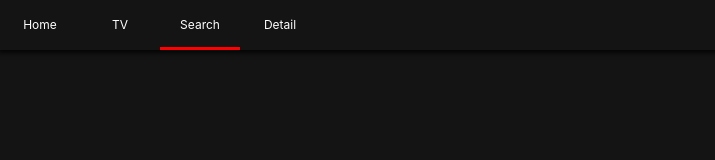
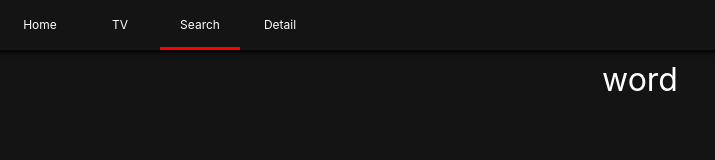
Before and after one commit to sonyun247/react-practice, a React (Create React App) app: page /search in a window 1280 px wide. Shown: the top 160 px of the page, without its empty margins (0-715 px from the left). Built offline with nearby package versions, Linux system fonts and the light colour scheme.

Commit message:
search Presenter

```diff
--- a/src/Routes/Search/SearchContainer.js
+++ b/src/Routes/Search/SearchContainer.js
@@ -11,12 +11,21 @@ export default class extends React.Component {
         error: null
     }
 
-    handleSubmit = () => {
+    handleSubmit = event => {
+        event.preventDefault();
         const { searchWord } = this.state;
         console.log(searchWord);
         if (searchWord !== "") {
             this.searching();
         }
+    }
+
+    updateWord = event => {
+        const { target: { value } } = event;
+        console.log(value)
+        this.setState({
+            searchWord: value
+        })
     }
 
     async searching() {
@@ -43,6 +52,7 @@ export default class extends React.Component {
                 loading={loading}
                 error={error}
                 handleSubmit={this.handleSubmit}
+                updateWord={this.updateWord}
             />
         );
     }
--- a/src/Routes/Search/SearchPresenter.js
+++ b/src/Routes/Search/SearchPresenter.js
@@ -1,14 +1,57 @@
-import PropTypes, { func } from "prop-types";
+import Loader from "Components/Loader";
+import Section from "Components/Section";
+import PropTypes from "prop-types";
 import styled from "styled-components";
+
+const Container = styled.div`
+padding: 0px 10px;
+`;
+
+const Form = styled.form`
+    margin-bottom:50px;
+    width:100%;
+    `;
+
+const Input = styled.input`
+    all: unset;
+    font-size:32px;
+    width:100%;
+    text-align:center;
+    `;
 
 const SearchPresenter = ({ movieResults,
     tvResults,
     searchWord,
     loading,
     error,
-    handleSubmit }) => null;
+    handleSubmit,
+    updateWord }) => (
+    <Container>
+        <Form onSubmit={handleSubmit}>
+            <Input
+                placeholder="Search"
+                value={searchWord}
+                onChange={updateWord} />
+        </Form>
+        {loading ? <Loader /> : (
+            <>
+                {movieResults && movieResults.length > 0 && (
+                    <Section title="Movie">
+                        {movieResults.map(movie =>
+                            <span key={movie.id}>{movie.title}</span>)}
+                    </Section>
+                )}
+                {tvResults && tvResults.length > 0 && (
+                    <Section title="TV">
+                        {tvResults.map(tv =>
+                            <span key={tv.id}>{tv.name}</span>)}
+                    </Section>
+                )}
+            </>
+        )}
+    </Container>);
 
-SearchPresenter.PropTypes = {
+SearchPresenter.propTypes = {
     movieResults: PropTypes.array,
     tvResults: PropTypes.array,
     searchWord: PropTypes.string,
--- a/src/Routes/TV/TVPresenter.js
+++ b/src/Routes/TV/TVPresenter.js
@@ -11,12 +11,12 @@ const TVPresenter = ({ popular, airingToday, loading, error }) => loading ? <Loa
     <Container>
         {popular && popular.length > 0 && (
             <Section title="Popular TV Shows">
-                {popular.map(show => (<span key={show.id}>{show.name}</span>))}
+                {popular.map(tv => (<span key={tv.id}>{tv.name}</span>))}
             </Section>
         )}
         {airingToday && airingToday.length > 0 && (
             <Section title="Airing Today TV Shows">
-                {airingToday.map(show => (<span key={show.id}>{show.name}</span>))}
+                {airingToday.map(tv => (<span key={tv.id}>{tv.name}</span>))}
             </Section>
         )}
     </Container>
```
Also changed, not shown: 1 other file (tests, documents, lock files or other folders).
